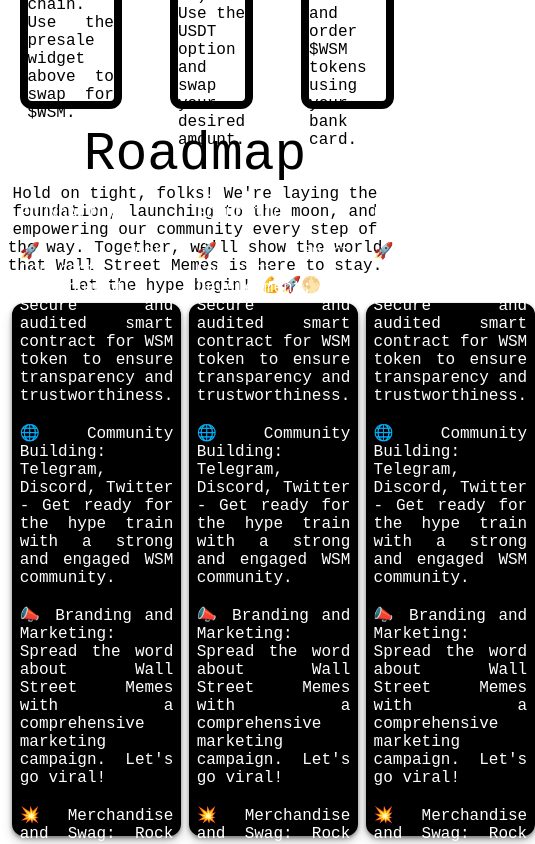
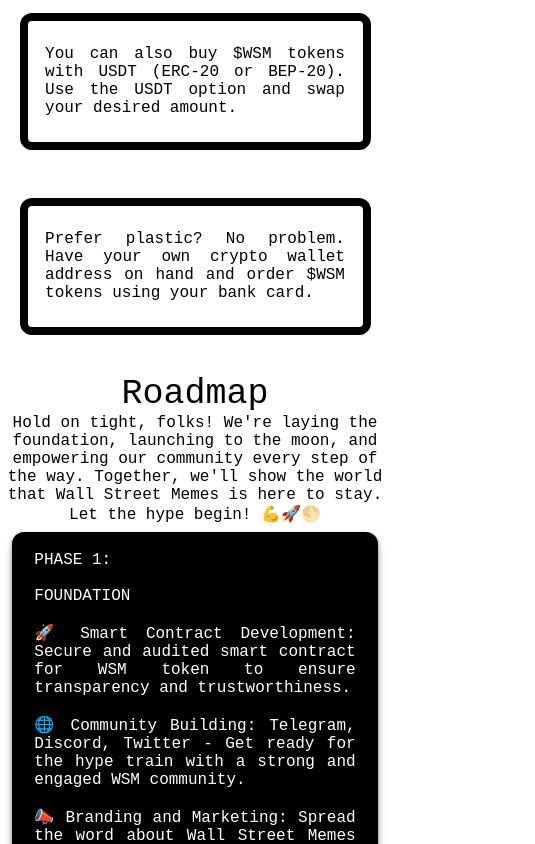
Before and after one commit to web3Developer12/TTTTTTT, a React (Vite) app: page / in a window 390 px wide. Shown: the part 2020-2864 px from the top of the page, 535 px wide, since content can reach past the window. Built offline with nearby package versions, Linux system fonts and the light colour scheme.

Commit message:
Done with responsive of BuyInfo section

```diff
--- a/src/Components/BuyInfo.jsx
+++ b/src/Components/BuyInfo.jsx
@@ -9,15 +9,21 @@ export default function BuyInfo(){
         <div className='guide'>
 
             <div>
+                <p>
                 Send ETH or BNB to your wallet and ape in using your preferred chain. Use the presale widget above to swap for $WSM.
+            </p>
             </div>
 
             <div>
+            <p>
             You can also buy $WSM tokens with USDT (ERC-20 or BEP-20). Use the USDT option and swap your desired amount.
+            </p>
             </div>
 
             <div>
+            <p>
             Prefer plastic? No problem. Have your own crypto wallet address on hand and order $WSM tokens using your bank card.
+            </p>
             </div>
 
         </div>
--- a/src/styles/BuyInfo.css
+++ b/src/styles/BuyInfo.css
@@ -1,7 +1,7 @@
 .BuyInfo {
     font-family: 'Courier New', Courier, monospace;
     text-align:center;
-    margin-top:4%;
+    margin-top:10%;
 }
 .BuyInfo .header{
     text-align:center;
@@ -14,51 +14,88 @@
     gap:3em;
     margin-top:4%;
     margin-bottom:3%;
-
     margin-inline:5%;
 }
 
-.guide div{
+.guide div p{
     text-align:justify;
     border:8px solid black;
-    height:245px;
-    display:flex;
-    align-items:center;
-    justify-content:center;
+    padding-top: 7%;
+    padding-bottom: 7%;
     padding-inline:5%;
     border-radius:12px;
 
 }
 .roadmap{
-    margin-top:4%;
-    margin-bottom:4%;
+    margin-top:10%;
+}
 
-}
 .phase {
     display:grid;
     grid-template-columns:repeat(3,1fr);
     margin-top:2%;
     margin-inline:3%;
-    grid-column-gap:2%;
+    gap: 1em;
 }
 
 .phase div{
-    height:533px;
-    display:flex;
-    align-items:center;
-    justify-content:center;
-    text-align:justify;
-    border:8px solid black;
+    text-align: justify;
+    border: 8px solid black;
+    padding-top: 3%;
+    padding-bottom: 3%;
     padding-inline:4%;
     border-radius:12px;
-    transition: .3s;
+    transition: .3s cubic-bezier(0.6, 0.01, 0.05, 0.95);
     background-color:black;
     color:white;
     box-shadow: rgba(0, 0, 0, 0.4) 0px 2px 4px, rgba(0, 0, 0, 0.3) 0px 7px 13px -3px, rgba(0, 0, 0, 0.2) 0px -3px 0px inset;
 }
 
-
 .phase div:hover{
     background-color:rgb(255, 255, 255);
     color:rgb(0, 0, 0);
 }
+
+@media screen and (max-width: 800px) {
+    .phase {
+        grid-template-columns: 1fr 1fr;
+    }
+
+    .phase div:nth-child(3) {
+        grid-column: 2 span;
+    }
+}
+
+@media screen and (max-width: 700px) {
+    .guide {
+        grid-template-columns: 1fr 1fr;
+    }
+
+    .guide div:nth-child(3) {
+        grid-column: 2 span;
+    }
+
+    .BuyInfo .header {
+        font-size: 35px;
+    }
+}
+
+@media screen and (max-width: 600px) {
+    .phase {
+        grid-template-columns: 1fr;
+    }
+
+    .phase div:nth-child(3) {
+        grid-column: 1;
+    }
+}
+
+@media screen and (max-width: 400px) {
+    .guide {
+        grid-template-columns: 1fr;
+    }
+
+    .guide div:nth-child(3) {
+        grid-column: 1;
+    }
+}
```
